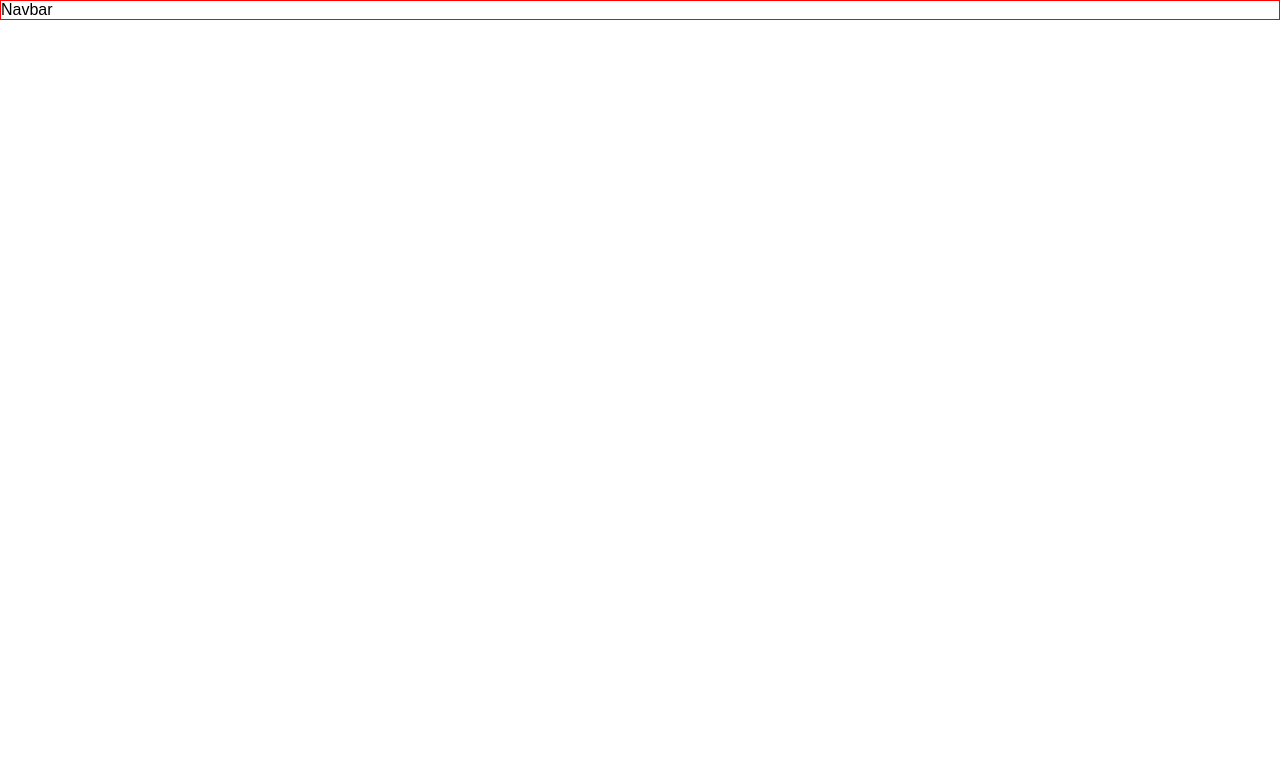
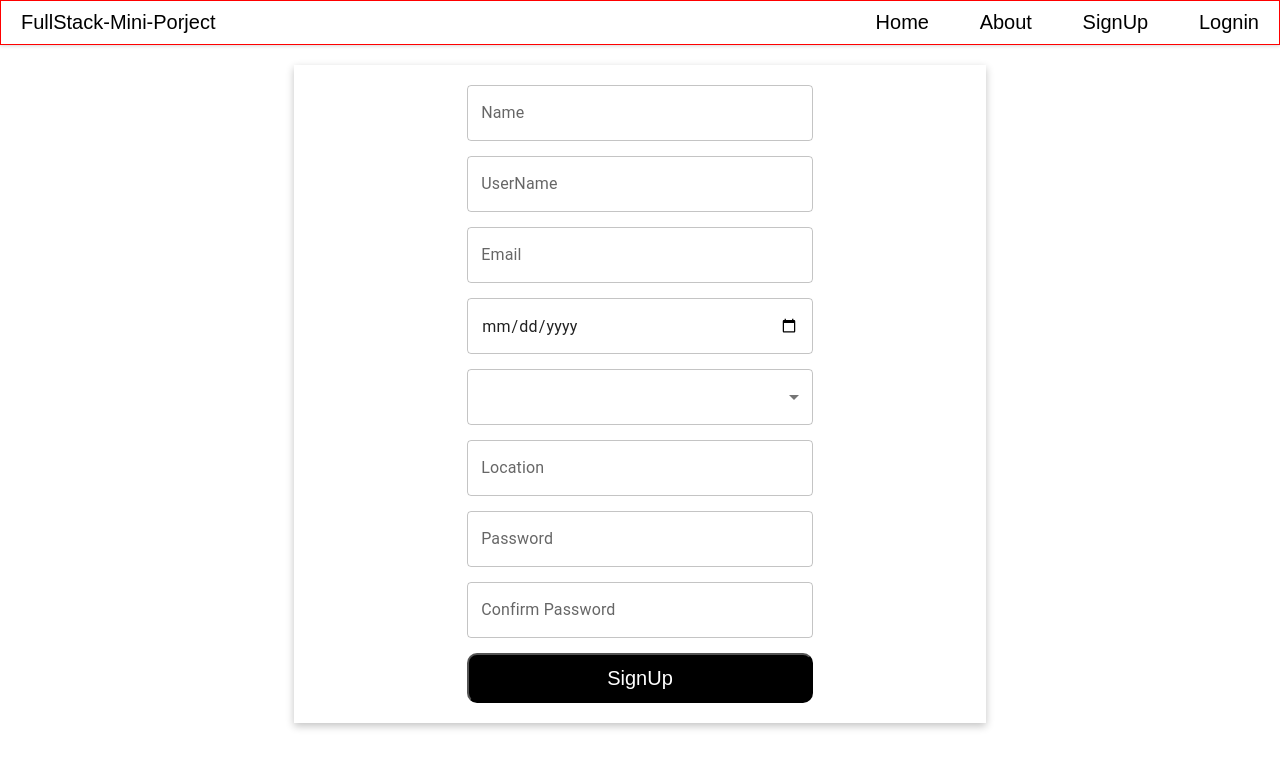
Before and after one commit to mdshahbajalam7/Fullstack-Mini-Projec, a React (Create React App) app in the folder client/: page /signup in a window 1280 px wide. Before the commit this address had no page. Shown: the top 768 px of the page. Built offline with nearby package versions, Linux system fonts and the light colour scheme.

Commit message:
client Side signup and login navbar done

```diff
--- a/client/package.json
+++ b/client/package.json
@@ -3,6 +3,9 @@
   "version": "0.1.0",
   "private": true,
   "dependencies": {
+    "@emotion/react": "^11.10.5",
+    "@emotion/styled": "^11.10.5",
+    "@mui/material": "^5.11.4",
     "@testing-library/jest-dom": "^5.16.5",
     "@testing-library/react": "^13.4.0",
     "@testing-library/user-event": "^13.5.0",
--- a/client/src/App.css
+++ b/client/src/App.css
@@ -1,12 +1,10 @@
 .App {
-  /* text-align: center;
-   */
    margin: 0;
    padding: 0;
    box-sizing: border-box;
    font-family: sans-serif;
    font-weight: 500;
-   font-size: 20;
+   font-size: 20px;
 }
 
 .App-logo {
--- a/client/src/App.js
+++ b/client/src/App.js
@@ -1,15 +1,21 @@
-import { Routes } from 'react-router-dom';
-import './App.css';
-import Navbar from './components/Navbar/Navbar';
-export const BaseUrl = "http://localhost:8080/auth"
+import { Route, Routes } from "react-router-dom";
+import "./App.css";
+import About from "./components/About/About";
+import Home from "./components/Home/Home";
+import Navbar from "./components/Navbar/Navbar";
+import Lognin from "./components/page/Lognin";
+import Signup from "./components/page/Signup";
+export const BaseUrl = "http://localhost:8080/auth";
 function App() {
   return (
     <div className="App">
-      <Navbar/>
+      <Navbar />
       <Routes>
-
+        <Route path="/" element={<Home />} />
+        <Route path="/about" element={<About />} />
+        <Route path="/signup" element={<Signup />} />
+        <Route path="/lognin" element={<Lognin />} />
       </Routes>
-
     </div>
   );
 }
--- /dev/null
+++ b/client/src/components/About/About.jsx
@@ -0,0 +1,9 @@
+import React from 'react'
+
+function About() {
+  return (
+    <div>About</div>
+  )
+}
+
+export default About
--- /dev/null
+++ b/client/src/components/Home/Home.jsx
@@ -0,0 +1,9 @@
+import React from 'react'
+
+function Home() {
+  return (
+    <div>Home</div>
+  )
+}
+
+export default Home
--- a/client/src/components/Navbar/Navbar.jsx
+++ b/client/src/components/Navbar/Navbar.jsx
@@ -1,12 +1,22 @@
-import React from 'react'
-import { Link } from 'react-router-dom'
-import styles from './navbar.module.css'
+import React from "react";
+import { Link } from "react-router-dom";
+import styles from "./navbar.module.css";
 
 function Navbar() {
   return (
     // <Link>Navbar</Link>
-    <div className={styles.container}>Navbar</div>
-  )
+    <div className={styles.container}>
+      <div className={styles.full}>
+        <Link className={styles.link} to="/">FullStack-Mini-Porject</Link>
+      </div>
+      <div className={styles.HomeSide}>
+        <Link className={styles.link} to="/">Home</Link>
+        <Link className={styles.link} to="/about">About</Link>
+        <Link className={styles.link} to="/signup">SignUp</Link>
+        <Link className={styles.link} to="/lognin">Lognin</Link>
+      </div>
+    </div>
+  );
 }
 
-export default Navbar
+export default Navbar;
--- a/client/src/components/Navbar/navbar.module.css
+++ b/client/src/components/Navbar/navbar.module.css
@@ -1,3 +1,19 @@
 .container{
    border: 1px solid red;
+   display: flex;
+   justify-content: space-between;
+   box-shadow: rgba(0, 0, 0, 0.16) 0px 1px 4px;
 }
+.full{
+    padding: 10px 20px;
+}
+.HomeSide{
+    width: 30%;
+    display: flex;
+    justify-content: space-between;
+    padding: 10px 20px;
+}
+.link{
+    text-decoration: none;
+    color: black;
+}
--- /dev/null
+++ b/client/src/components/page/Lognin.jsx
@@ -0,0 +1,42 @@
+import { Box, TextField } from "@mui/material";
+import React from "react";
+import styles from "../page/data.module.css";
+function Lognin() {
+  const handlechange = () => {};
+  const handlesubmit = (e) => {
+    e.preventDefault();
+  };
+
+  return (
+    <div className={styles.container}>
+      <Box className={styles.inputfield}>
+        <form className={styles.form} onSubmit={handlesubmit}>
+          <TextField
+            style={{ marginTop: "15px" }}
+            onChange={handlechange}
+            id="outlined-basic"
+            label="UserName"
+            name="Username"
+            variant="outlined"
+          />
+          <TextField
+            style={{ marginTop: "15px" }}
+            onChange={handlechange}
+            id="outlined-basic"
+            label="UserName"
+            name="Username"
+            variant="outlined"
+          />
+          <input
+            style={{ marginTop: "15px" }}
+            className={styles.btn}
+            type="submit"
+            value="SignUp"
+          />
+        </form>
+      </Box>
+    </div>
+  );
+}
+
+export default Lognin;
--- /dev/null
+++ b/client/src/components/page/Signup.jsx
@@ -0,0 +1,106 @@
+import React from "react";
+import TextField from "@mui/material/TextField";
+import styles from "../page/data.module.css";
+import { Box, MenuItem, Select } from "@mui/material";
+import { useState } from "react";
+function Signup() {
+  const [formdata, setformdata] = useState({});
+  const handlechange = (e) => {
+    setformdata({ ...formdata, [e.target.name]: e.target.value });
+  };
+  const handlesubmit = (e) => {
+    e.preventDefault();
+    console.log(formdata);
+  };
+  return (
+    <div className={styles.container}>
+      <Box className={styles.inputfield}>
+        <form className={styles.form} onSubmit={handlesubmit}>
+          <TextField
+            className={styles.TextField}
+            onChange={handlechange}
+            id="outlined-basic"
+            label="Name"
+            name="Name"
+            variant="outlined"
+          />
+          <TextField
+            style={{ marginTop: "15px" }}
+            onChange={handlechange}
+            id="outlined-basic"
+            label="UserName"
+            name="Username"
+            variant="outlined"
+          />
+          <TextField
+            style={{ marginTop: "15px" }}
+            onChange={handlechange}
+            id="outlined-basic"
+            label="Email"
+            name="Email"
+            variant="outlined"
+          />
+          <TextField
+            type="date"
+            style={{ marginTop: "15px" }}
+            onChange={handlechange}
+            // type="number"
+            id="outlined-basic"
+            // label="DOB"
+            name="DOB"
+            variant="outlined"
+          />
+          {/* <InputLabel id="demo-simple-select-label">Role</InputLabel> */}
+          <Select
+            style={{ marginTop: "15px" }}
+            onChange={handlechange}
+            labelId="demo-simple-select-label"
+            id="demo-simple-select"
+            name="Role"
+            label="Role"
+            variant="outlined"
+            // onChange={handleChange}
+          >
+            {/* <MenuItem value="Admin">Role</MenuItem> */}
+            <MenuItem value="Admin">Admin</MenuItem>
+            <MenuItem value="Explorer">Explorer</MenuItem>
+          </Select>
+          <TextField
+            style={{ marginTop: "15px" }}
+            onChange={handlechange}
+            id="outlined-basic"
+            label="Location"
+            name="Location"
+            variant="outlined"
+          />
+          <TextField
+            style={{ marginTop: "15px" }}
+            onChange={handlechange}
+            type="password"
+            id="outlined-basic"
+            label="Password"
+            name="Password"
+            variant="outlined"
+          />
+          <TextField
+            style={{ marginTop: "15px" }}
+            onChange={handlechange}
+            type="password"
+            id="outlined-basic"
+            label="Confirm Password"
+            name="confirmpassword"
+            variant="outlined"
+          />
+          <input
+            style={{ marginTop: "15px" }}
+            className={styles.btn}
+            type="submit"
+            value="SignUp"
+          />
+        </form>
+      </Box>
+    </div>
+  );
+}
+
+export default Signup;
--- /dev/null
+++ b/client/src/components/page/data.module.css
@@ -0,0 +1,34 @@
+.container {
+  width: 90%;
+  margin: auto;
+  text-align: center;
+  /* align-items: center; */
+  /* border: 1px solid ; */
+  margin-top: 20px;
+}
+.inputfield {
+  width: 60%;
+  /* border: 1px solid red; */
+  margin: auto;
+  display: flex;
+  flex-direction: column;
+  box-shadow: rgba(0, 0, 0, 0.24) 0px 3px 8px;
+}
+.form {
+  width: 50%;
+  margin: auto;
+  display: flex;
+  flex-direction: column;
+  padding: 20px;
+}
+.TextField {
+  margin-top: 12px;
+}
+.btn{
+    height: 50px;
+    background-color: black;
+    color: white;
+    font-size: 20px;
+    font-weight: 500;
+    border-radius: 10px;
+}
```
Also changed, not shown: 1 other file (tests, documents, lock files or other folders).
